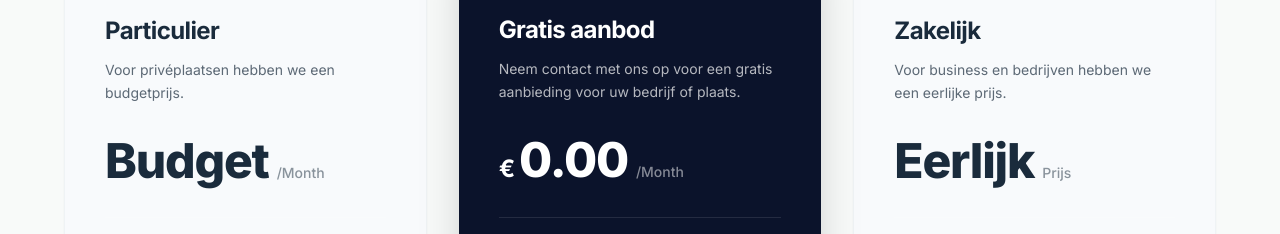
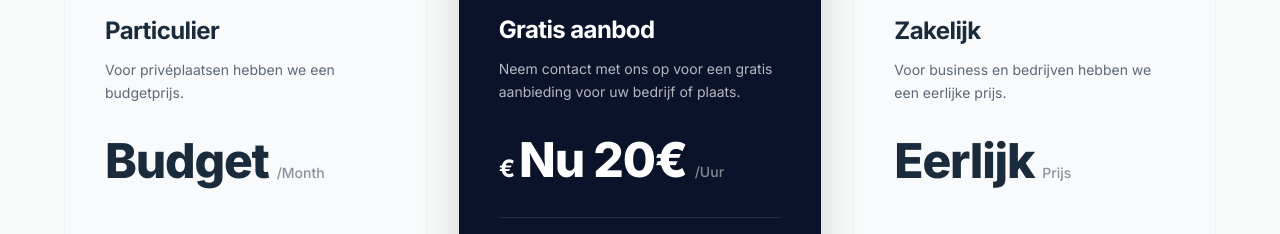
Before and after one commit to tobusiness101-cmyk/puurix-platform, a Next.js app in the folder amersfoort-schoon-(1)/: page / in a window 1280 px wide. Shown: the part 5520-5754 px from the top of the page. Built offline with nearby package versions, Linux system fonts and the light colour scheme.

Commit message:
nu 20 € per uur

```diff
--- a/amersfoort-schoon-(1)/components/Pricing.tsx
+++ b/amersfoort-schoon-(1)/components/Pricing.tsx
@@ -25,8 +25,8 @@ const pricingPlans = [
     id: "gratis",
     title: "Gratis aanbod",
     icon: Sparkles,
-    priceLabel: "0.00",
-    priceSub: "/Month",
+    priceLabel: "Nu 20€",
+    priceSub: "/Uur",
     description: "Neem contact met ons op voor een gratis aanbieding voor uw bedrijf of plaats.",
     isDark: true, // Zorgt voor de diep donkerblauwe stijl uit je screenshot
     badge: null,
```
